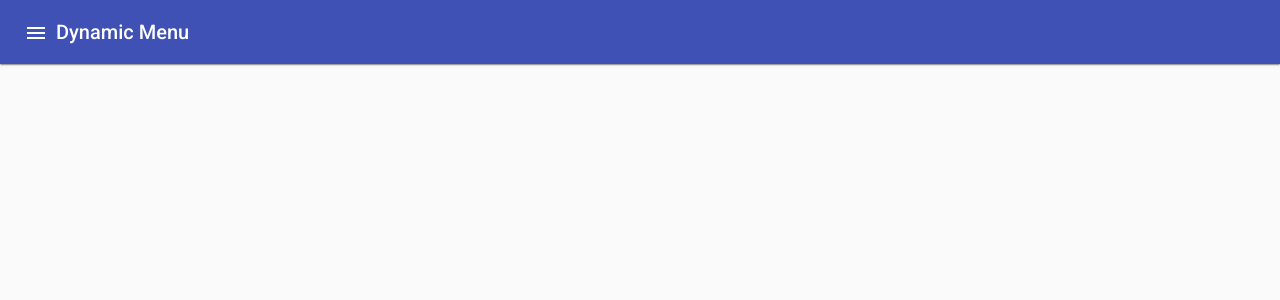
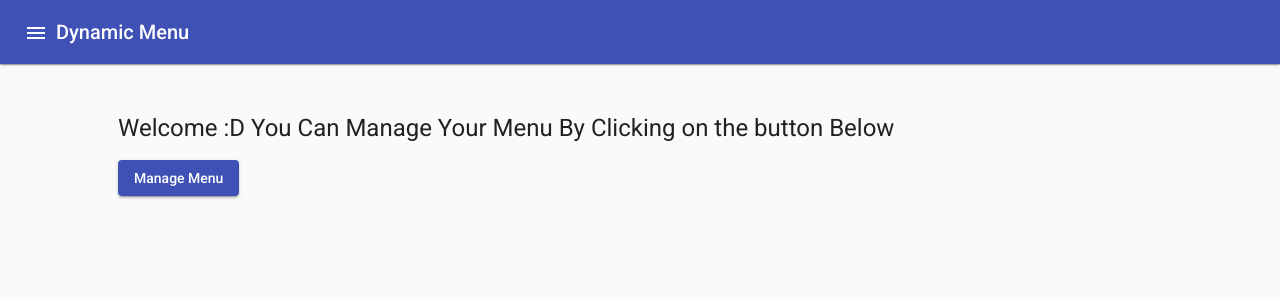
Before and after one commit to waelfawal/dynamic-menu-angular, an Angular app: page / in a window 1280 px wide. Shown: the top 300 px of the page. Built offline with nearby package versions, Linux system fonts and the light colour scheme.

Commit message:
Main Componenet

```diff
--- a/src/app/app-routing.module.ts
+++ b/src/app/app-routing.module.ts
@@ -1,8 +1,10 @@
 import { NgModule } from '@angular/core';
 import { RouterModule, Routes } from '@angular/router';
 import {ManageMenuComponent} from "./menu/manage-menu/manage-menu.component";
+import {MainComponent} from "./main/main.component";
 
 const routes: Routes = [
+  {path:'', component: MainComponent},
   {path:'manage', component: ManageMenuComponent}
 ];
 
--- a/src/app/app.module.ts
+++ b/src/app/app.module.ts
@@ -18,13 +18,15 @@ import {MatListModule} from "@angular/material/list";
 import {FlexLayoutModule} from "@angular/flex-layout";
 import { MyMatMenuComponent } from './my-mat-menu/my-mat-menu.component';
 import {MatMenuModule} from "@angular/material/menu";
+import { MainComponent } from './main/main.component';
 
 @NgModule({
   declarations: [
     AppComponent,
     MenuListItemComponent,
     TopNavComponent,
-    MyMatMenuComponent
+    MyMatMenuComponent,
+    MainComponent
   ],
   imports: [
     BrowserModule,
--- /dev/null
+++ b/src/app/main/main.component.html
@@ -0,0 +1,4 @@
+<div class="container p-5">
+<h1>Welcome :D You Can Manage Your Menu By Clicking on the button Below</h1>
+<button mat-raised-button routerLink="manage" color="primary">Manage Menu</button>
+</div>
--- /dev/null
+++ b/src/app/main/main.component.ts
@@ -0,0 +1,15 @@
+import { Component, OnInit } from '@angular/core';
+
+@Component({
+  selector: 'app-main',
+  templateUrl: './main.component.html',
+  styleUrls: ['./main.component.scss']
+})
+export class MainComponent implements OnInit {
+
+  constructor() { }
+
+  ngOnInit(): void {
+  }
+
+}
```
Also changed, not shown: src/app/main/main.component.scss (added).
